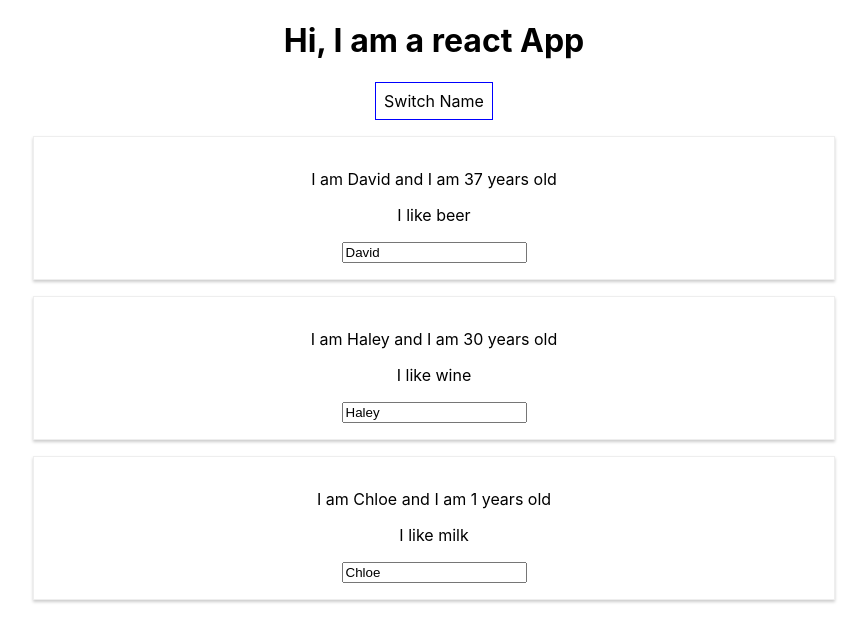
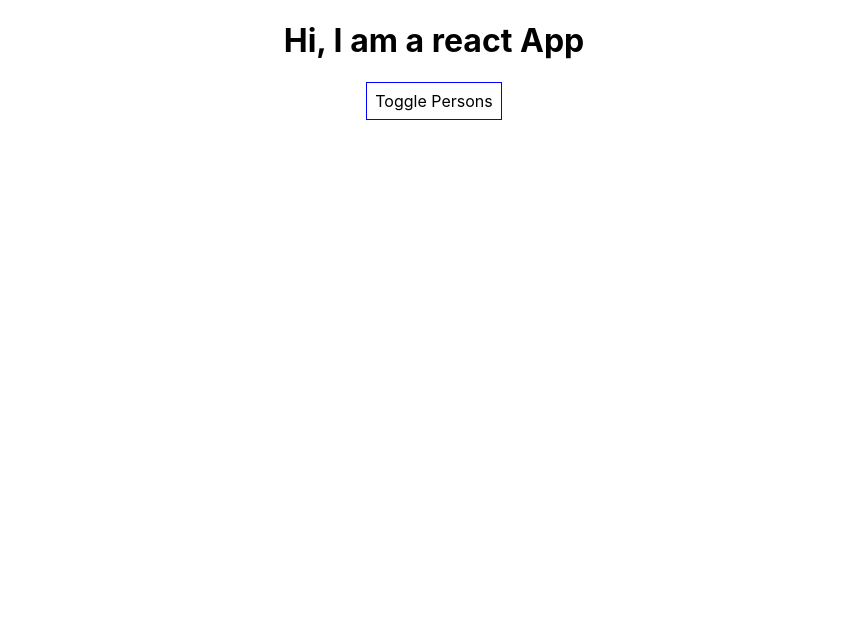
Before and after one commit to dspano/react-tutorial, a React (Create React App) app: page / in a window 1280 px wide. Shown: the top 642 px of the page, without its empty margins (206-1073 px from the left). Built offline with nearby package versions, Linux system fonts and the light colour scheme.

Commit message:
Using ternary to conditionally toggle a div's visiblility

```diff
--- a/src/App.js
+++ b/src/App.js
@@ -8,7 +8,8 @@
       { name: "David", age: 37 },
       { name: "Haley", age: 30 },
       { name: "Chloe", age: 1 }
-    ]
+    ],
+    showPersons: false
   }
 
   switchNameHandler = (newName1, newName2, newName3) => {
@@ -28,6 +29,12 @@
     ]
   })};
 
+  togglePersonsHandler = () => {
+    this.setState(
+      {showPersons: !this.state.showPersons}
+    )
+  }
+
   render() {
     const style = {
       backgroundColor: 'white',
@@ -42,7 +49,10 @@
         <h1>Hi, I am a react App</h1>
         <button
           style= {style}
-          onClick={ () =>  this.switchNameHandler("Big Dady Dave", "Big Mommy Haley", "ChloeBean") }>Switch Name</button>
+          onClick={ this.togglePersonsHandler }>Toggle Persons </button>
+        {
+          this.state.showPersons ?
+            <div >
               <Person
                 age={this.state.persons[0].age}
                 name={this.state.persons[0].name}
@@ -59,6 +69,8 @@
                 name={this.state.persons[2].name}
                 changed={this.nameChangedHandler}> I like milk
               </Person>
+            </div> : null
+        }
       </div>
     );
     // return React.createElement('div', null, React.createElement('h1', {className: 'App'},  'Hi, I\'m a react App!!!'));
```
Lines whose indentation alone changed are shown as unchanged.
